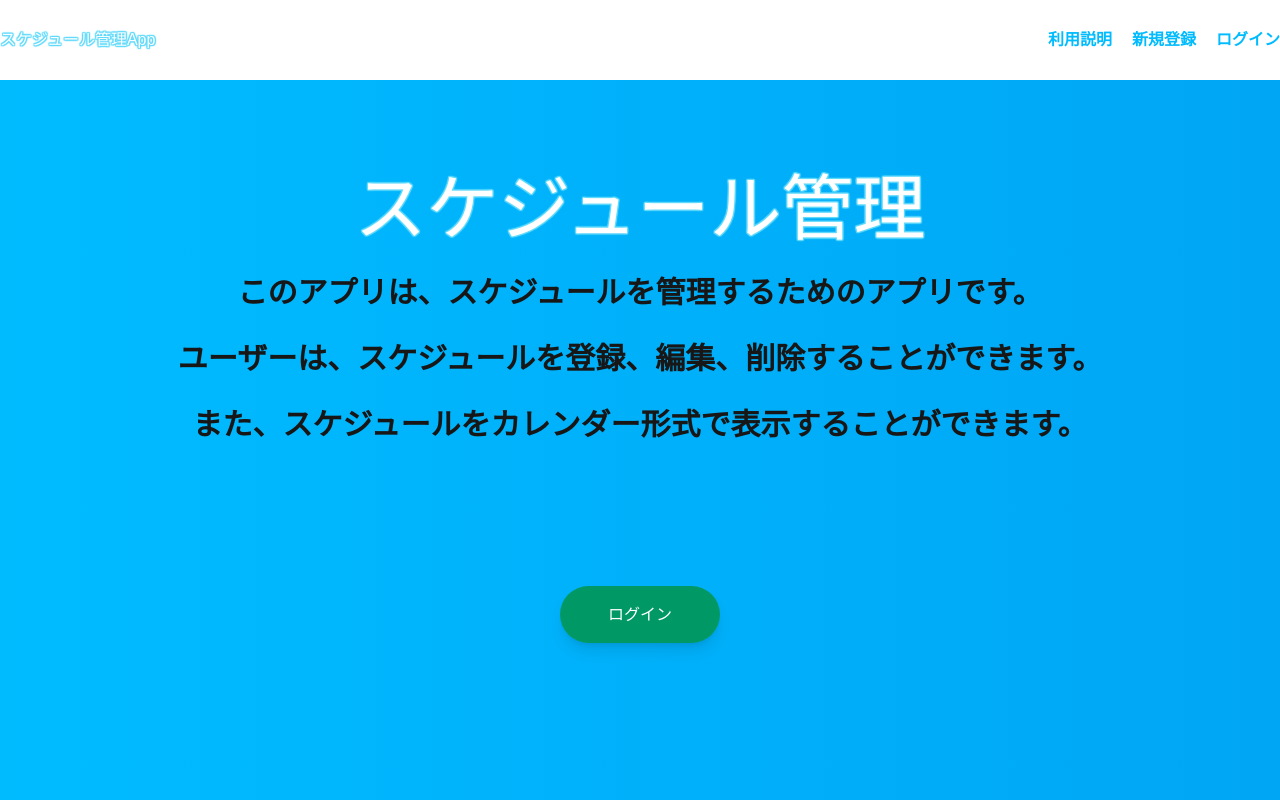
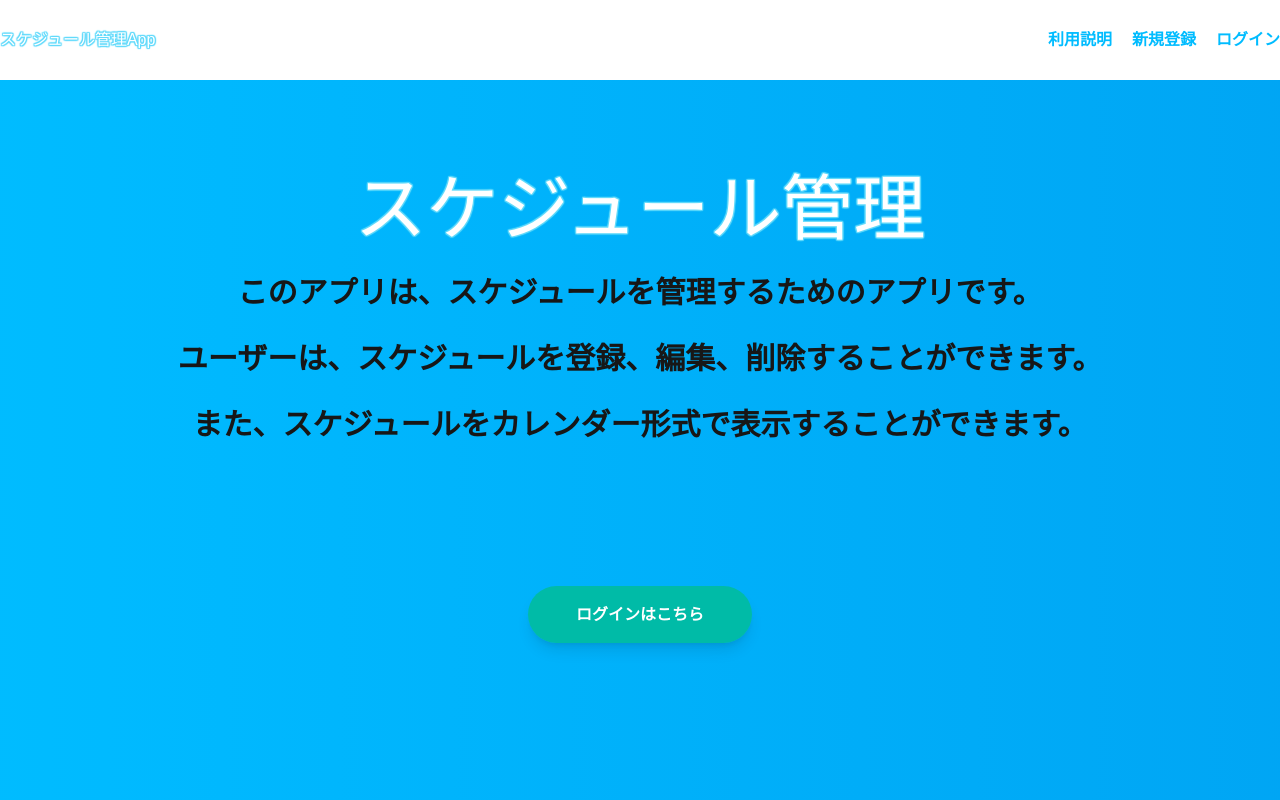
Before and after one commit to Hashimoto-Noriaki/Next-Schedule-AppRouter, a Next.js app: page / in a window 1280 px wide. Built offline with nearby package versions, Linux system fonts and the light colour scheme.

Commit message:
ログインページ作成

```diff
--- a/src/app/login/page.tsx
+++ b/src/app/login/page.tsx
@@ -3,21 +3,18 @@ export default function LoginPage() {
     <div className="min-h-screen bg-gradient-to-r from-sky-300 to-sky-400 flex items-center justify-center px-4">
       <div className="w-full max-w-xl bg-white rounded-2xl shadow-xl p-10">
         <h1 className="text-center text-4xl font-bold text-sky-500">ログイン</h1>
-
         <form className="mt-8 space-y-6" noValidate>
-          {/* Email */}
           <div>
             <label htmlFor="email" className="block text-sm font-bold text-gray-700 mb-1">
               メールアドレス
             </label>
             <input
-              id="email"
               type="email"
               required
               autoComplete="email"
               placeholder="メールアドレス"
               className="block w-full rounded-lg border border-sky-300 bg-white px-4 py-3 text-gray-900 placeholder:text-gray-400 shadow-sm outline-none
-                         focus:border-sky-500 focus:ring-2 focus:ring-sky-300 transition"
+                        focus:border-sky-500 focus:ring-2 focus:ring-sky-300 transition"
             />
           </div>
 
@@ -27,22 +24,19 @@ export default function LoginPage() {
               パスワード
             </label>
             <input
-              id="password"
-              type="password"
+              name="password"
               required
               autoComplete="current-password"
               placeholder="パスワード"
               className="block w-full rounded-lg border border-sky-300 bg-white px-4 py-3 text-gray-900 placeholder:text-gray-400 shadow-sm outline-none
-                         focus:border-sky-500 focus:ring-2 focus:ring-sky-300 transition"
+                      focus:border-sky-500 focus:ring-2 focus:ring-sky-300 transition"
             />
           </div>
-
-          {/* Action */}
           <div className="pt-2">
             <button
               type="submit"
               className="w-full rounded-full bg-teal-500 px-6 py-4 text-white font-semibold shadow-lg
-                         transition hover:bg-teal-600 active:scale-[0.98] focus:outline-none focus:ring-2 focus:ring-teal-300"
+                        transition hover:bg-teal-600 active:scale-[0.98] focus:outline-none focus:ring-2 focus:ring-teal-300"
             >
               ログイン
             </button>
--- a/src/components/atoms/LoginButton.tsx
+++ b/src/components/atoms/LoginButton.tsx
@@ -10,7 +10,9 @@ export default function LoginButton({ href, onClick, children }: Props) {
     return (
         <Link
             href={href}
-            className="bg-emerald-600 px-12 py-5 rounded-full text-white w-[400px] shadow-lg hover:bg-emerald-400 transition"
+            type="submit"
+            className="w-full rounded-full bg-teal-500 px-12 py-5 text-white font-semibold shadow-lg
+                        transition hover:bg-teal-600 active:scale-[0.98] focus:outline-none focus:ring-2 focus:ring-teal-300"
             onClick={onClick}
         >
             {children}
--- a/src/components/pages/TopPage.tsx
+++ b/src/components/pages/TopPage.tsx
@@ -1,7 +1,5 @@
-
 import { NotLoginLayout }  from '../../components/templates/NotLoginLayout'
 import LoginButton  from '../../components/atoms/LoginButton'
-
 
 export function TopPage(){
     return(
@@ -13,8 +11,8 @@ export function TopPage(){
                 <p className="pt-[30px] font-bold text-3xl">また、スケジュールをカレンダー形式で表示することができます。</p>
             </div>
             <div className="pt-[20vh]">
-                <LoginButton href="/">
-                    ログイン
+                <LoginButton href="/login">
+                    ログインはこちら
                 </LoginButton>
             </div>
         </NotLoginLayout>
--- a/src/components/templates/NotLoginLayout.tsx
+++ b/src/components/templates/NotLoginLayout.tsx
@@ -1,3 +1,4 @@
+import Link from "next/link";
 import { ReactNode } from 'react'
 
 type PropsType = {
@@ -14,7 +15,9 @@ export function NotLoginLayout({children}:PropsType){
                         <ul className="flex gap-5 font-bold text-sky-400">
                             <li className="hover:text-sky-700 hover:underline transition">利用説明</li>
                             <li className="hover:text-sky-700 hover:underline transition">新規登録</li>
-                            <li className="hover:text-sky-700 hover:underline transition">ログイン</li>
+                            <li className="hover:text-sky-700 hover:underline transition">
+                                <Link href="/login">ログイン</Link>
+                            </li>
                         </ul>
                     </nav>
                 </div>
```
